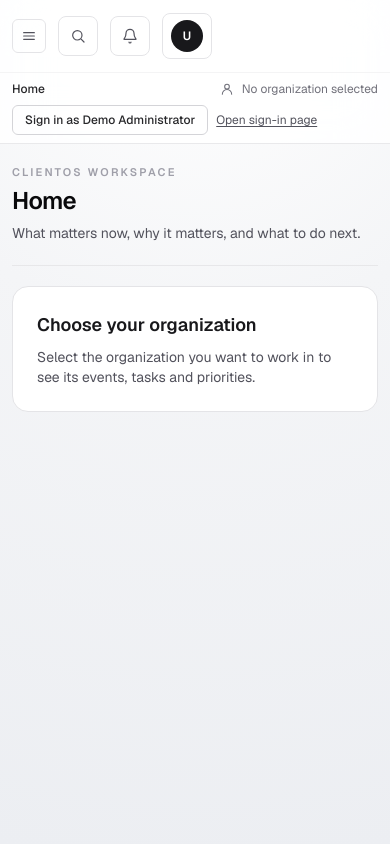
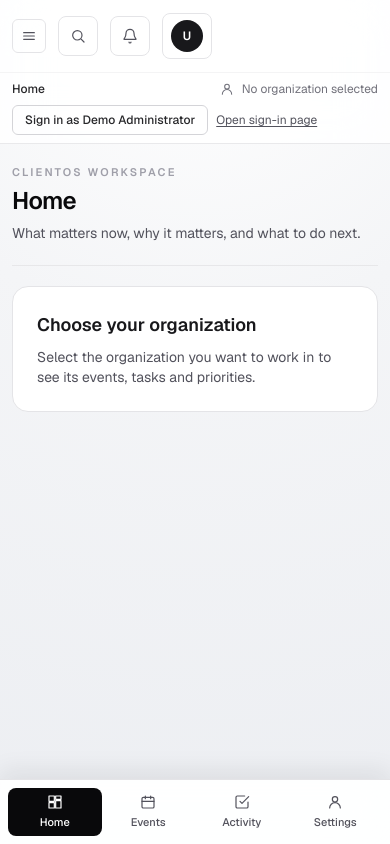
Before and after one commit to dewittsarel-dev/EventOS, a Next.js app in the folder apps/web/: page / in a window 390 px wide. Built offline with nearby package versions, Linux system fonts and the light colour scheme.

Commit message:
Refine responsive ClientOS navigation

```diff
--- a/apps/web/src/components/app-shell/app-shell.tsx
+++ b/apps/web/src/components/app-shell/app-shell.tsx
@@ -15,6 +15,7 @@ import {
   OPERATIONS_NAV_ROUTES,
   PRIMARY_NAV_ROUTES,
   buildBreadcrumbs,
+  routeMatches,
   routeTitle,
 } from './route-meta';
 import {
@@ -207,11 +208,8 @@ export function AppShell({ children }: AppShellProps) {
   );
 
   function isActiveRoute(href: string) {
-    if (href === '/') {
-      return pathname === '/';
-    }
-
-    return pathname === href || pathname.startsWith(`${href}/`);
+    const route = APP_NAV_ROUTES.find((item) => item.href === href);
+    return route ? routeMatches(pathname, route) : false;
   }
 
   function onSaveSession() {
@@ -308,13 +306,13 @@ export function AppShell({ children }: AppShellProps) {
     <nav aria-label="Main navigation" className="mt-4 space-y-1">
       <div className="pb-1">
         <p className={`px-3 text-[11px] font-semibold uppercase tracking-wider text-zinc-400 ${isSidebarCollapsed ? 'md:hidden xl:block' : ''}`}>
-          Workspace
+          Core workspace
         </p>
       </div>
       {navLinks(PRIMARY_NAV_ROUTES)}
       <div className="pb-1 pt-5">
         <p className={`px-3 text-[11px] font-semibold uppercase tracking-wider text-zinc-400 ${isSidebarCollapsed ? 'md:hidden xl:block' : ''}`}>
-          Business operations
+          Business records
         </p>
       </div>
       {navLinks(OPERATIONS_NAV_ROUTES)}
@@ -641,7 +639,7 @@ export function AppShell({ children }: AppShellProps) {
             </div>
           </header>
 
-          <main className="min-w-0 flex-1 overflow-x-clip px-3 py-5 md:px-7 md:py-7">
+          <main className="min-w-0 flex-1 overflow-x-clip px-3 pb-24 pt-5 md:px-7 md:py-7">
             <div className="mx-auto w-full max-w-7xl">
               {isSessionHydrated && enforceAuth && !isAuthenticated ? (
                 <div className="rounded-xl border border-zinc-200 bg-white p-6 text-sm text-zinc-600">
@@ -652,6 +650,32 @@ export function AppShell({ children }: AppShellProps) {
               )}
             </div>
           </main>
+
+          <nav
+            aria-label="Mobile quick navigation"
+            className="fixed inset-x-0 bottom-0 z-30 grid grid-cols-4 border-t border-zinc-200 bg-white/95 px-2 pb-[max(0.5rem,env(safe-area-inset-bottom))] pt-2 shadow-[0_-8px_24px_rgba(24,24,27,0.08)] backdrop-blur-xl md:hidden"
+          >
+            {PRIMARY_NAV_ROUTES.filter((item) =>
+              ['/', '/events', '/activity', '/settings/organization'].includes(item.href),
+            ).map((item) => {
+              const Icon = navIcon(item.label);
+              const isActive = isActiveRoute(item.href);
+
+              return (
+                <Link
+                  key={item.href}
+                  href={item.href}
+                  aria-current={isActive ? 'page' : undefined}
+                  className={`flex min-w-0 flex-col items-center gap-1 rounded-lg px-1 py-1.5 text-[11px] font-medium ${
+                    isActive ? 'bg-zinc-950 text-white' : 'text-zinc-600 hover:bg-zinc-100'
+                  }`}
+                >
+                  <Icon className="h-4 w-4" />
+                  <span className="truncate">{item.label}</span>
+                </Link>
+              );
+            })}
+          </nav>
         </div>
       </div>
 
--- a/apps/web/src/components/app-shell/route-meta.ts
+++ b/apps/web/src/components/app-shell/route-meta.ts
@@ -2,6 +2,7 @@ export type AppRouteMeta = {
   href: string;
   label: string;
   section: string;
+  matchPrefix?: string;
   placeholder?: boolean;
 };
 
@@ -10,7 +11,12 @@ export const PRIMARY_NAV_ROUTES: AppRouteMeta[] = [
   { href: '/events', label: 'Events', section: 'Primary' },
   { href: '/documents', label: 'Documents', section: 'Primary' },
   { href: '/activity', label: 'Activity', section: 'Primary' },
-  { href: '/settings/organization', label: 'Settings', section: 'Primary' },
+  {
+    href: '/settings/organization',
+    label: 'Settings',
+    section: 'Primary',
+    matchPrefix: '/settings',
+  },
 ];
 
 export const OPERATIONS_NAV_ROUTES: AppRouteMeta[] = [
@@ -28,6 +34,16 @@ export const APP_NAV_ROUTES = [
   ...OPERATIONS_NAV_ROUTES,
   { href: '/marketplace', label: 'Marketplace', section: 'Separate surface' },
 ];
+
+export function routeMatches(pathname: string, route: AppRouteMeta) {
+  const matchPath = route.matchPrefix ?? route.href;
+
+  if (matchPath === '/') {
+    return pathname === '/';
+  }
+
+  return pathname === matchPath || pathname.startsWith(`${matchPath}/`);
+}
 
 function prettifySegment(segment: string) {
   if (segment === '[id]' || /^[0-9a-f]{8}-[0-9a-f-]{27,}$/i.test(segment)) {
@@ -68,9 +84,7 @@ export function buildBreadcrumbs(pathname: string) {
 }
 
 export function routeTitle(pathname: string) {
-  const matched = APP_NAV_ROUTES.find((route) =>
-    pathname === route.href ? true : pathname.startsWith(`${route.href}/`),
-  );
+  const matched = APP_NAV_ROUTES.find((route) => routeMatches(pathname, route));
 
   if (!matched) {
     return 'Workspace';
```
Also changed, not shown: 2 other files (tests, documents, lock files or other folders).
